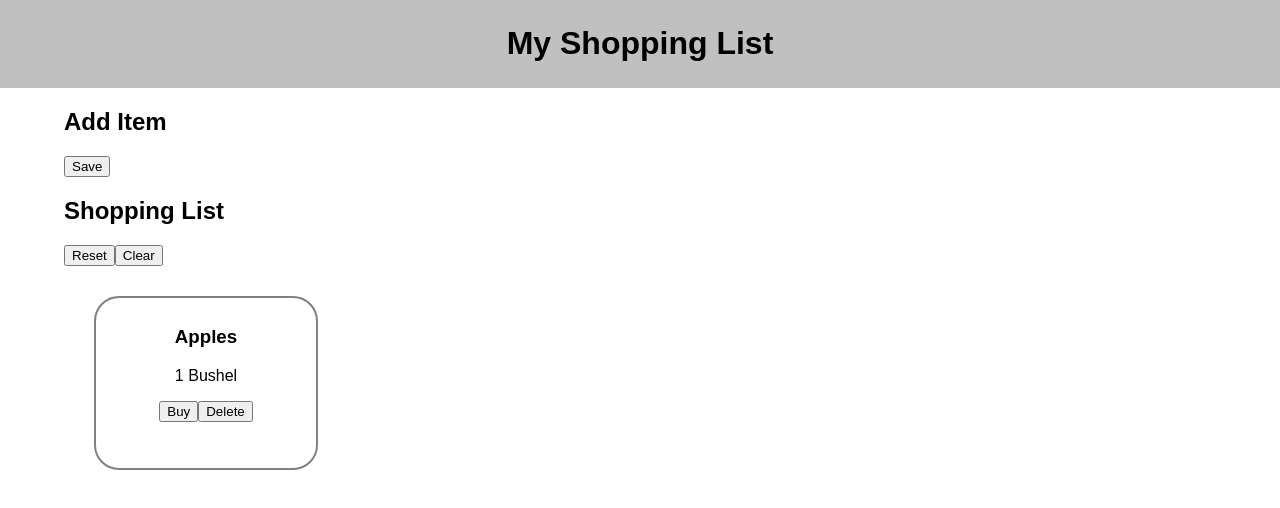
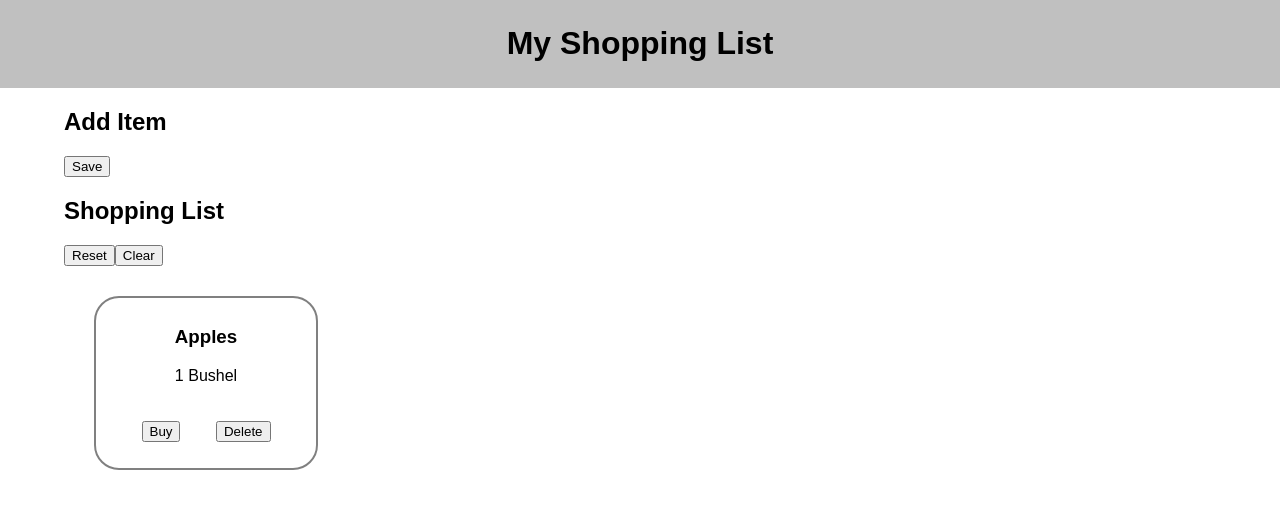
Before and after one commit to RyanOlson86/group-fs-react-shopping-list, a React (Vite) app: page / in a window 1280 px wide. Shown: the top 508 px of the page. Built offline with nearby package versions, Linux system fonts and the light colour scheme.

Commit message:
Adjusted button placement

```diff
--- a/src/components/App/App.css
+++ b/src/components/App/App.css
@@ -11,3 +11,9 @@ main {
   text-align: center;
   padding: 10px;
 }
+.itemButton{
+  display: flex;
+  flex-direction: row;
+  justify-content: space-evenly;
+  padding-top: 20px;
+}
--- a/src/components/App/App.jsx
+++ b/src/components/App/App.jsx
@@ -38,8 +38,10 @@ function App() {
                 <div className='item'>
                     <h3>Apples</h3>
                     <p>1 Bushel</p>
+                    <div className='itemButton'>
                     <button>Buy</button>
                     <button>Delete</button>
+                    </div>
                 </div>
             </main>
         </div>
```
